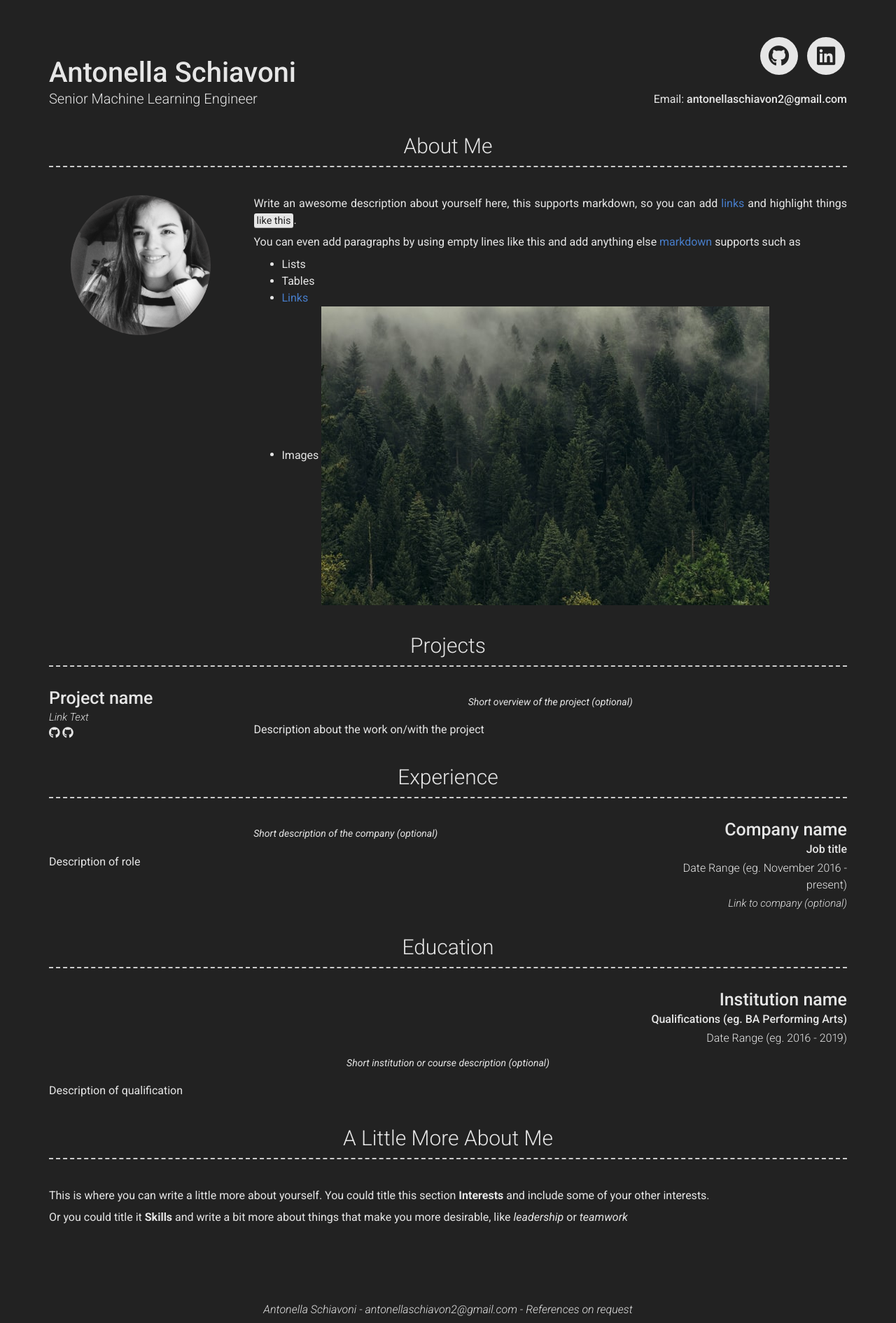
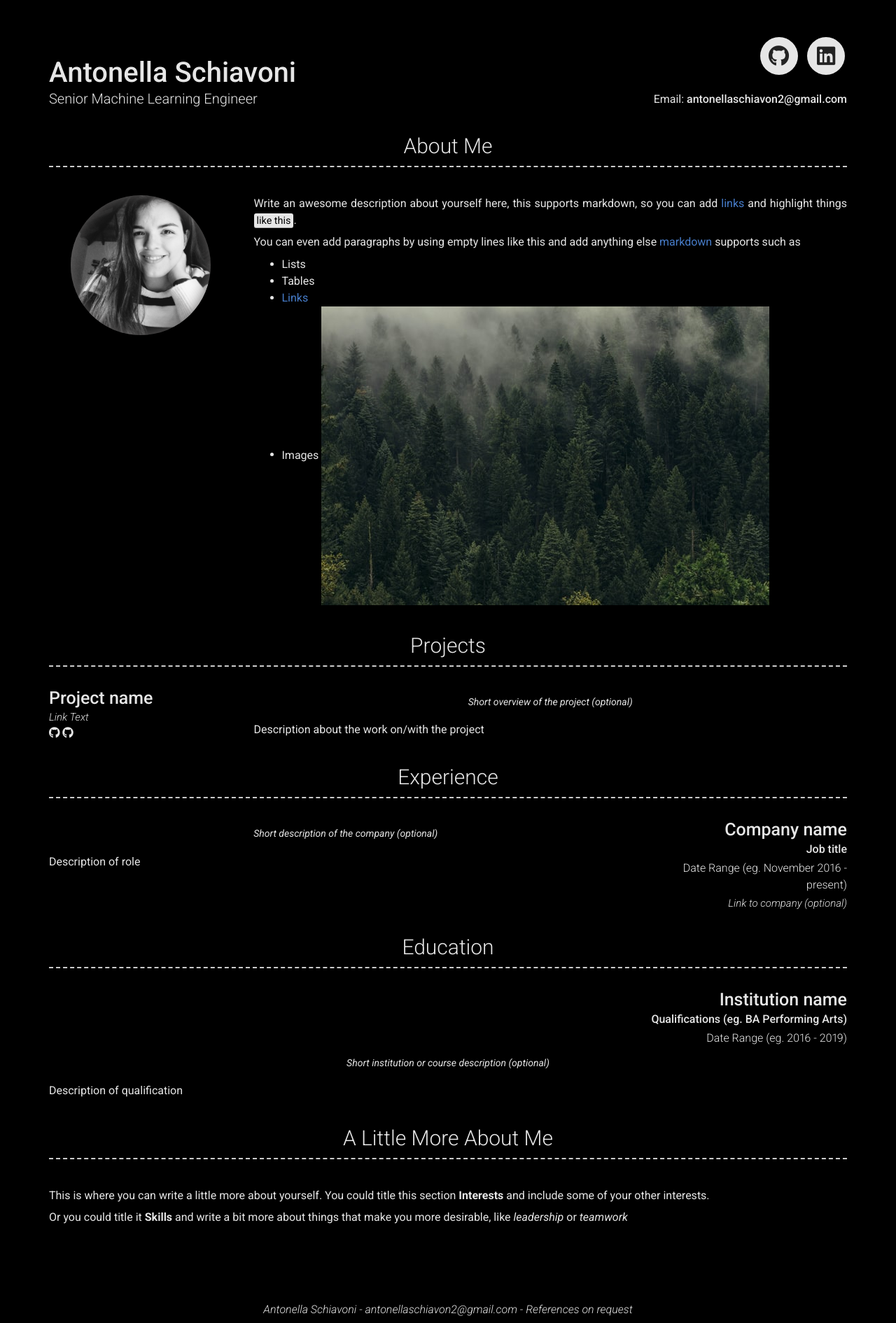
Before and after one commit to antonella-schiavoni/antonella-schiavoni.github.io, a Jekyll site: the page built from index.md, in a window 1280 px wide. Shown: the whole page at 70% size. Built offline with Jekyll 4.4.1, drawn with Linux system fonts in a browser that asks for light colours; nearby versions of some CDN libraries.

Commit message:
Update dark.scss

```diff
--- a/_sass/dark.scss
+++ b/_sass/dark.scss
@@ -1,11 +1,11 @@
 .dark {
-  background-color: #222;
+  background-color: #000;
   color: #e6e6e6;
 }
 
 .dark {
   mark {
-    color: #222;
+    color: #000;
     background-color: #e6e6e6;
   }
 
```
